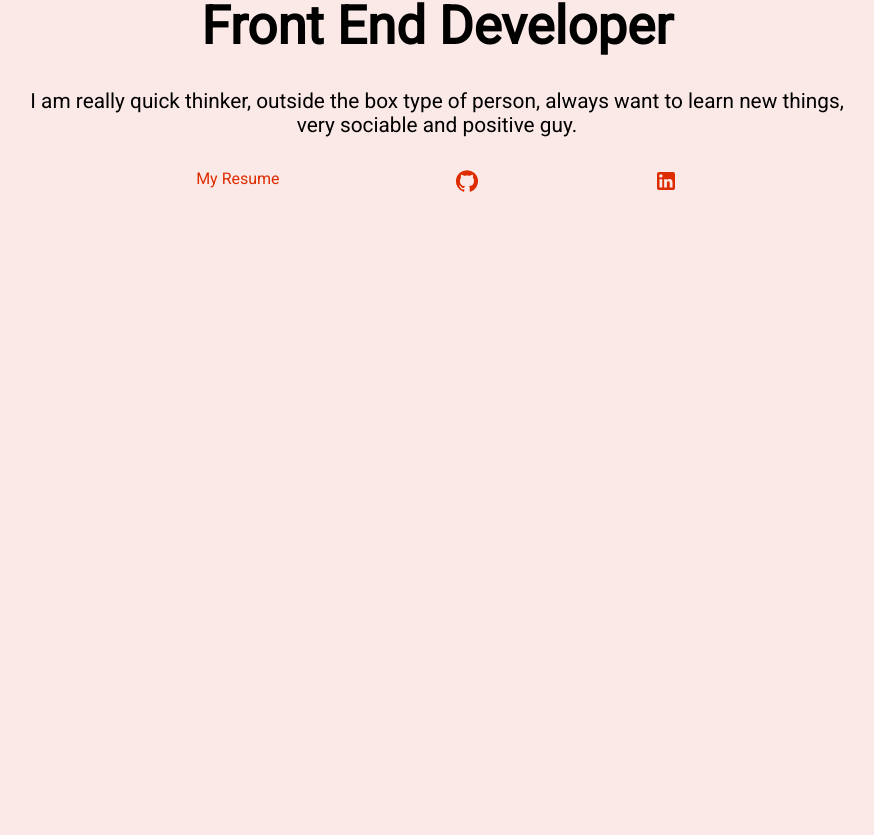
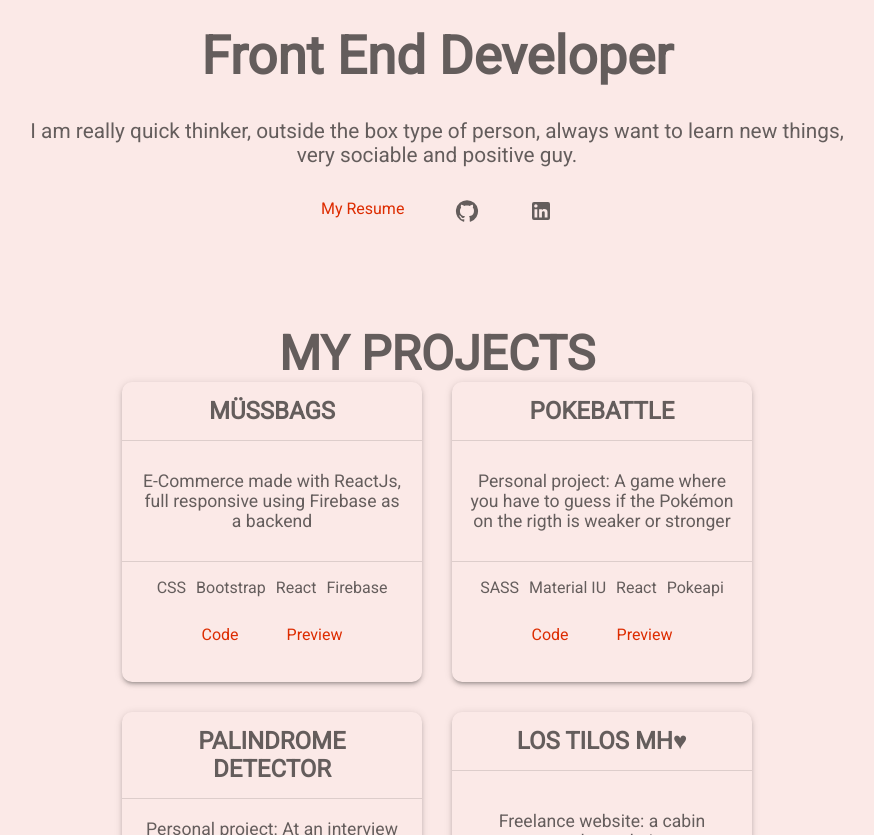
Before and after one commit to aspolchi2/FigmaPorfolio, a React (Create React App) app: page / in a window 1280 px wide. Shown: the part 425-1260 px from the top of the page, without its empty margins (203-1077 px from the left). Before the commit the page ends 828 px from the top, so only its background shows below. Built offline with nearby package versions, Linux system fonts and the light colour scheme.

Commit message:
little things

```diff
--- a/src/App.js
+++ b/src/App.js
@@ -1,11 +1,14 @@
 import About from "./components/about/About";
 import Header from "./components/header/Header";
+import Projects from "./components/projects/Projects";
 import "./components/sass/global.scss";
+import ProjectsContainer from "./containers/ProjectsContainer";
 function App() {
   return (
     <div>
       <Header />
       <About />
+      <ProjectsContainer/>
     </div>
   );
 }
--- a/src/components/header/Header.jsx
+++ b/src/components/header/Header.jsx
@@ -6,7 +6,7 @@ const Header = () => {
   return (
     <div className="header">
       <a href={homepage} target="_blank" rel="noreferrer">
-        {title}
+        {title}.
       </a>
     </div>
   );
--- /dev/null
+++ b/src/components/projects/Projects.jsx
@@ -0,0 +1,29 @@
+import React from "react";
+import "../sass/projects.scss";
+import { Box, Divider } from "@mui/material";
+
+const Projects = ({ name, description, stack, sourceCode, livePreview }) => {
+  return (
+    <Box className="projectCard" boxShadow={3}>
+    <h2>{name}</h2>
+    <Divider/>
+    <div className="desc">
+    <p>{description}</p>
+    </div>
+    <Divider/>
+
+    <div className="paragraph">
+
+        {stack.map((data, i) => (
+            <p key={i}> {data} </p>
+        ))}
+    </div>
+    <div className="links">
+        <a href={sourceCode} rel="noreferrer" target="_blank"> Code</a>
+        <a href={livePreview} rel="noreferrer" target="_blank">Preview </a>
+    </div>
+    </Box>
+  );
+};
+
+export default Projects;
--- a/src/components/sass/about.scss
+++ b/src/components/sass/about.scss
@@ -23,7 +23,7 @@
         font-size: 1.3rem;
     }
     .socials{
-        width: 100%;
+        width: 40%;
         display: flex;
         justify-content: space-evenly;
         a{
--- a/src/components/sass/global.scss
+++ b/src/components/sass/global.scss
@@ -1,15 +1,21 @@
 @import url("https://fonts.googleapis.com/css2?family=Roboto&display=swap");
-@import './variables.scss';
+@import "./variables.scss";
 
-
-*{
+* {
   margin: 0;
   padding: 0;
   box-sizing: border-box;
   font-family: "Roboto";
   text-decoration: none;
-
+  color: rgba(0, 0, 0, 0.60);
 }
-body{
+body {
   background-color: $background;
 }
+a {
+  color: $secondary;
+  transition: all 0.35s;
+  &:hover {
+    transform: scale(1.5);
+  }
+}
--- a/src/components/sass/header.scss
+++ b/src/components/sass/header.scss
@@ -4,6 +4,7 @@
     font-weight: 700;
     font-size: 1.5rem;
     font-family: $font;
+    margin: 15px 30px;
     a{
         color: $primary;
     }
--- /dev/null
+++ b/src/components/sass/projects.scss
@@ -0,0 +1,50 @@
+.projectDiv {
+  height: 100vh;
+  display: flex;
+  flex-direction: column;
+  justify-content: center;
+  align-items: center;
+  .title{
+    font-size: 3rem;
+    text-transform: uppercase;
+  }
+
+  .projectsContainer {
+    width: 60%;
+    margin: auto;
+    display: flex;
+    justify-content: center;
+    align-items: center;
+    flex-wrap: wrap;
+    gap: 30px;
+    .projectCard {
+      width: 300px;
+      height: 300px;
+      text-align: center;
+      border-radius: 10px;
+      h2 {
+        padding: 15px;
+        text-transform: uppercase;
+      }
+      .desc {
+        height: 40%;
+        display: flex;
+        justify-content: center;
+        align-items: center;
+        margin: 0 1rem;
+        font-size: 1.1rem;
+      }
+      .paragraph {
+        display: flex;
+        gap: 10px;
+        justify-content: center;
+        margin: 1rem 0 1.8rem 0;
+      }
+      .links {
+        display: flex;
+        gap: 3rem;
+        justify-content: center;
+      }
+    }
+  }
+}
--- /dev/null
+++ b/src/containers/ProjectsContainer.jsx
@@ -0,0 +1,20 @@
+import React from 'react'
+import Projects from '../components/projects/Projects'
+import { projects } from '../porfolio'
+import '../components/sass/projects.scss'
+
+const ProjectsContainer = () => {
+
+  return (
+    <div className='projectDiv'>
+    <h2 className='title'>My Projects</h2>
+    <div className='projectsContainer'>
+        {projects.map((project, i) => (
+            <Projects {...project}/>
+        ) )}
+    </div>
+    </div>
+  )
+}
+
+export default ProjectsContainer
--- a/src/porfolio.js
+++ b/src/porfolio.js
@@ -15,8 +15,6 @@ const about = {
     },
   }
   const projects = [
-    // projects can be added and removed
-    // if there are no projects, Projects section won't show up
     {
       name: 'Müssbags',
       description:
```
Lines whose indentation alone changed are shown as unchanged.
